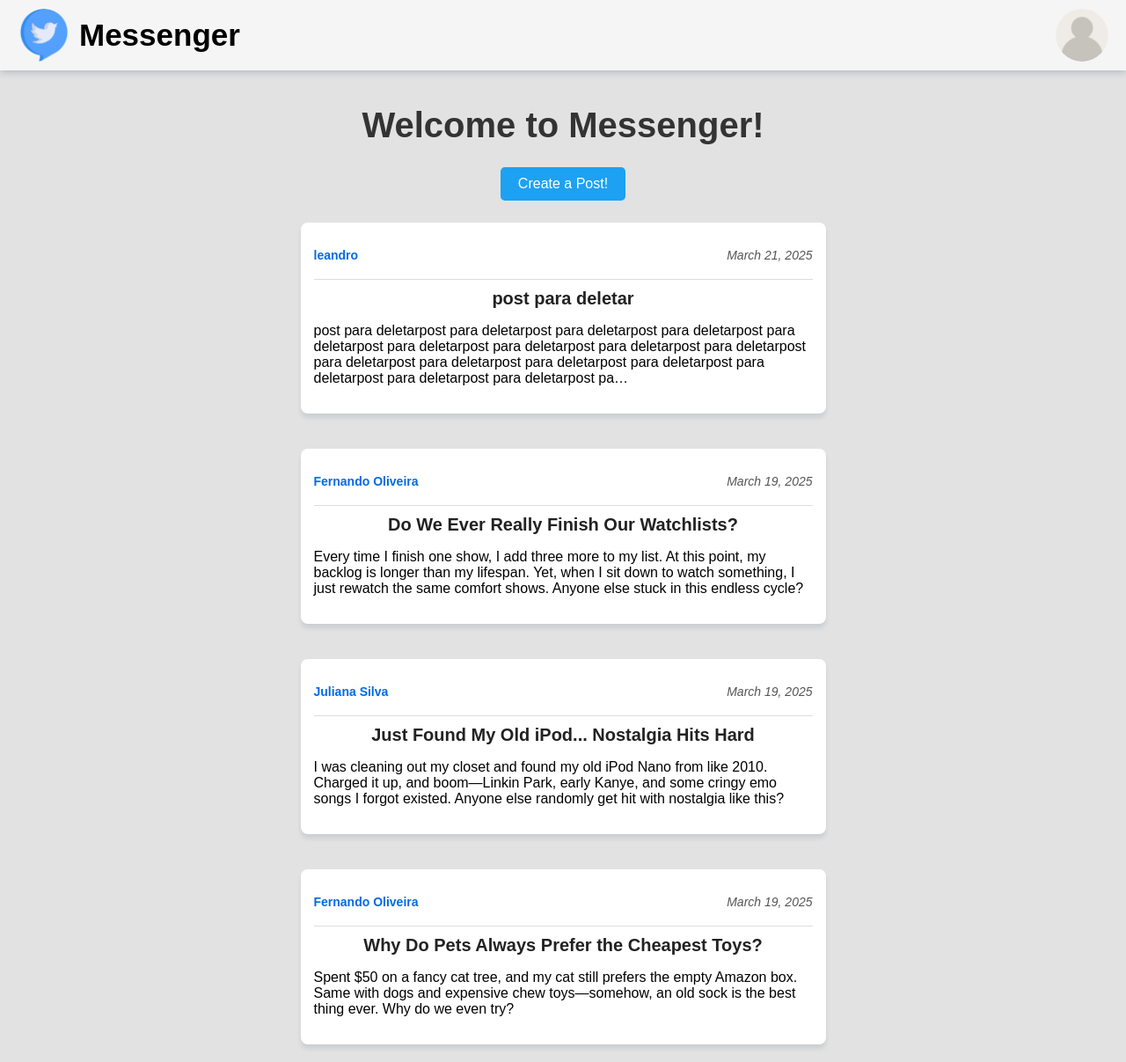
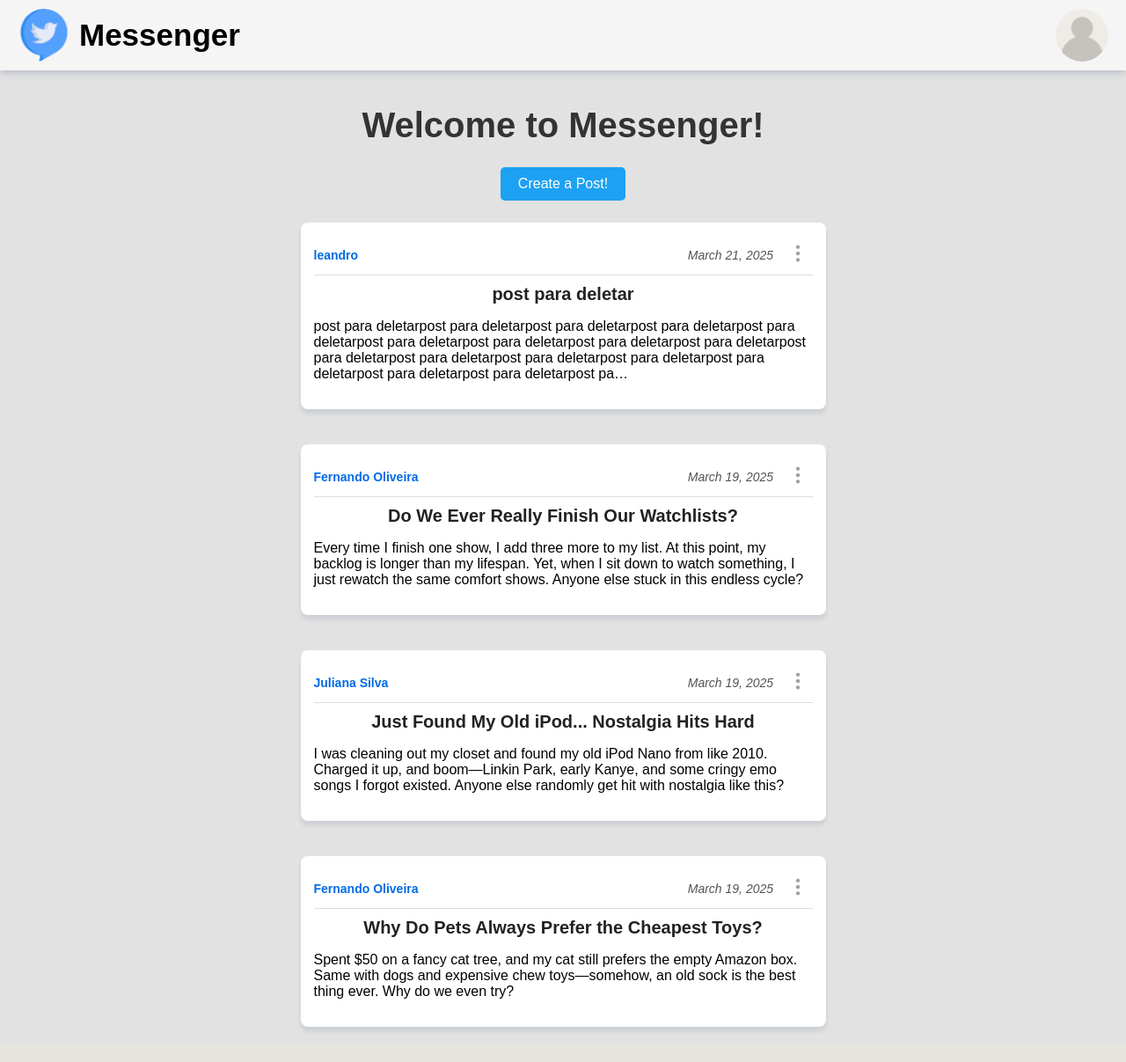
Before and after one commit to nearo007/Social-Post, a Django app: page / in a window 1280 px wide. Shown: the whole page at 88% size. After the commit the page ends 1173 px from the top, so only its background shows below. Run offline with Django 5.2, Linux system fonts and the light colour scheme; data comes from the database, SQL or seed files in the repository.

Commit message:
edit: finish post menu toggle logic.

```diff
--- a/django_project/static/css/create_post.css
+++ b/django_project/static/css/create_post.css
@@ -46,7 +46,7 @@
 }
 
 /* Button styling */
-.div-content button {
+.div-content .button-default {
     background-color: #1DA1F2;
     color: white;
     font-size: 1rem;
@@ -59,7 +59,7 @@
     margin-top: 10px;
 }
 
-.div-content button:hover {
+.div-content .button-default:hover {
     background-color: #0d8ce3;
 }
 
--- a/django_project/static/css/index.css
+++ b/django_project/static/css/index.css
@@ -20,7 +20,7 @@ a {
 }
 
 /* Botões estilizados */
-.div-content button {
+.div-content .button-default {
     background-color: #1DA1F2;
     color: white;
     border: none;
@@ -32,7 +32,7 @@ a {
     margin: 5px;
 }
 
-.div-content button:hover {
+.div-content .button-default:hover {
     background-color: #0d8ce3;
 }
 
@@ -63,7 +63,7 @@ a {
     font-size: 14px;
     color: #555;
     border-bottom: 1px solid #ddd;
-    padding-bottom: 5px;
+    padding-bottom: 0px;
     margin-bottom: 10px;
 }
 
--- a/django_project/static/css/layout.css
+++ b/django_project/static/css/layout.css
@@ -101,3 +101,69 @@ body {
     cursor: pointer;
 
 }
+
+.div-post-date-menu {
+    display: flex;
+    flex-direction: row;
+    align-items: center;
+    justify-content: space-between;
+    width: 25%;
+    position: relative;
+}
+
+.button-dots-menu {
+    display: flex;
+    background-color: transparent;
+    padding: 2px;
+    margin: 0;
+    margin-bottom: 5px;
+    border-radius: 50%;
+    border: none;
+}
+
+.div-content .button-dots-menu:hover {
+    background-color: rgb(245, 245, 245);
+}
+
+.img-dots-menu {
+    width: 30px;
+    height: 30px;
+    margin: 0;
+    padding: 0;
+    object-fit: cover;
+    border-radius: 50%;
+}
+
+.div-dots-menu {
+    display: none;
+    flex-direction: column;
+    align-items: center;
+    justify-content: start;
+    position: absolute;
+    top: 50px;
+    right: 5px;
+    width: 150px;
+    background-color: rgb(255, 255, 255);
+    border: 2px solid rgb(199, 199, 199);
+    border-radius: 5px;
+}
+
+.div-dots-menu a {
+    width: 100%;
+    padding: 0;
+    margin: 0;
+}
+
+.div-dots-menu button {
+    background-color: transparent;
+    border: none;
+    font-size: 15px;
+    width: 100%;
+    text-align: left;
+    padding: 5px;
+    cursor: pointer;
+}
+
+.div-dots-menu.active {
+    display: flex;
+}
--- /dev/null
+++ b/django_project/static/js/dots_menu_display_toggle.js
@@ -0,0 +1,26 @@
+const toggleButtons = document.querySelectorAll(".button-dots-menu");
+
+toggleButtons.forEach((button) => {
+    button.addEventListener("click", (event) => {
+        const otherMenus = document.querySelectorAll(".div-dots-menu");
+        otherMenus.forEach((menu) => {
+            menu.classList.remove("active");
+        });
+
+        event.stopPropagation(); // Evita que o clique no botão dispare o evento do document
+
+        const parentDiv = button.closest(".post-div"); // Encontra a div pai
+        const dotsMenu = parentDiv.querySelector(".div-dots-menu"); // Acha o menu correspondente
+
+        // Alterna a classe apenas no menu correspondente
+        dotsMenu.classList.toggle("active");
+    });
+});
+
+document.addEventListener("click", (event) => {
+    document.querySelectorAll(".div-dots-menu.active").forEach((menu) => {
+        if (!menu.contains(event.target) && !event.target.classList.contains("button-dots-menu")) {
+            menu.classList.remove("active");
+        }
+    });
+});
--- a/django_project/static/js/sidebar_display_toggle.js
+++ b/django_project/static/js/sidebar_display_toggle.js
@@ -1,5 +1,5 @@
 const sidebar = document.querySelector(".div-header-sidebar");
-const toggleButton = document.querySelector(".button-user-profile")
+const toggleButton = document.querySelector(".button-user-profile");
 
 toggleButton.addEventListener("click", (event) => {
     sidebar.classList.add("active");
--- a/django_project/templates/create_post.html
+++ b/django_project/templates/create_post.html
@@ -24,7 +24,7 @@
             <input class="input-title" type="text" name="title">
             <textarea class="textarea-content" type="text", name="content"></textarea>
 
-            <button type="submit">Post!</button>
+            <button class="button-default" type="submit">Post!</button>
         </form>
     </div>
 
--- a/django_project/templates/index.html
+++ b/django_project/templates/index.html
@@ -12,5 +12,5 @@
     <h1>Welcome to Messenger!</h1>
     {% endif %}
 
-    <a href="{% url 'create_post' %}"><button>Create a Post!</button></a>
+    <a href="{% url 'create_post' %}"><button class="button-default">Create a Post!</button></a>
 {% endblock %}
--- a/django_project/templates/layout.html
+++ b/django_project/templates/layout.html
@@ -51,7 +51,19 @@
                                 <p class="p-post-author">{{ post.author.username }}</p>
                             </a>
                             {% endif %}
-                            <p class="p-post-date">{{ post.date }}</p>
+
+                            <div class="div-post-date-menu">
+                                <p class="p-post-date">{{ post.date }}</p>
+
+                                <button class="button-dots-menu">
+                                    <img class="img-dots-menu" src="{% static 'assets/img/icons/icon_dots_menu.png' %}" alt="dots menu">
+                                </button>
+
+                                <div class="div-dots-menu">
+                                    <a href="{% url 'login' %}"><button>Edit</button></a>
+                                    <a href="{% url 'login' %}"><button>Delete</button></a>
+                                </div>
+                            </div>
                         </div>
 
                         <a href="{% url 'post_page' post_id=post.id %}">
@@ -63,5 +75,6 @@
             {% endif %}
         </div>
     </body>
+    <script src="{% static 'js/dots_menu_display_toggle.js' %}" defer></script>
     <script src="{% static 'js/sidebar_display_toggle.js' %}" defer></script>
 </html>
```
